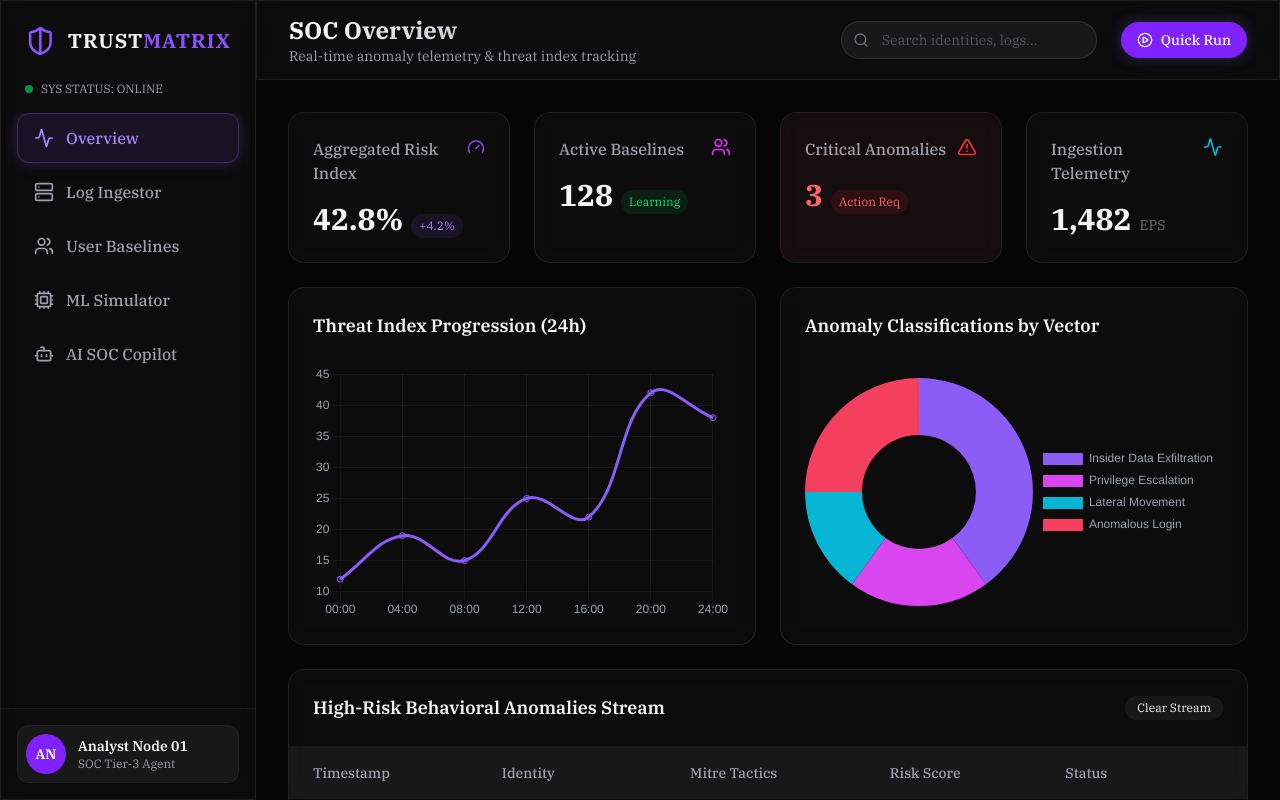
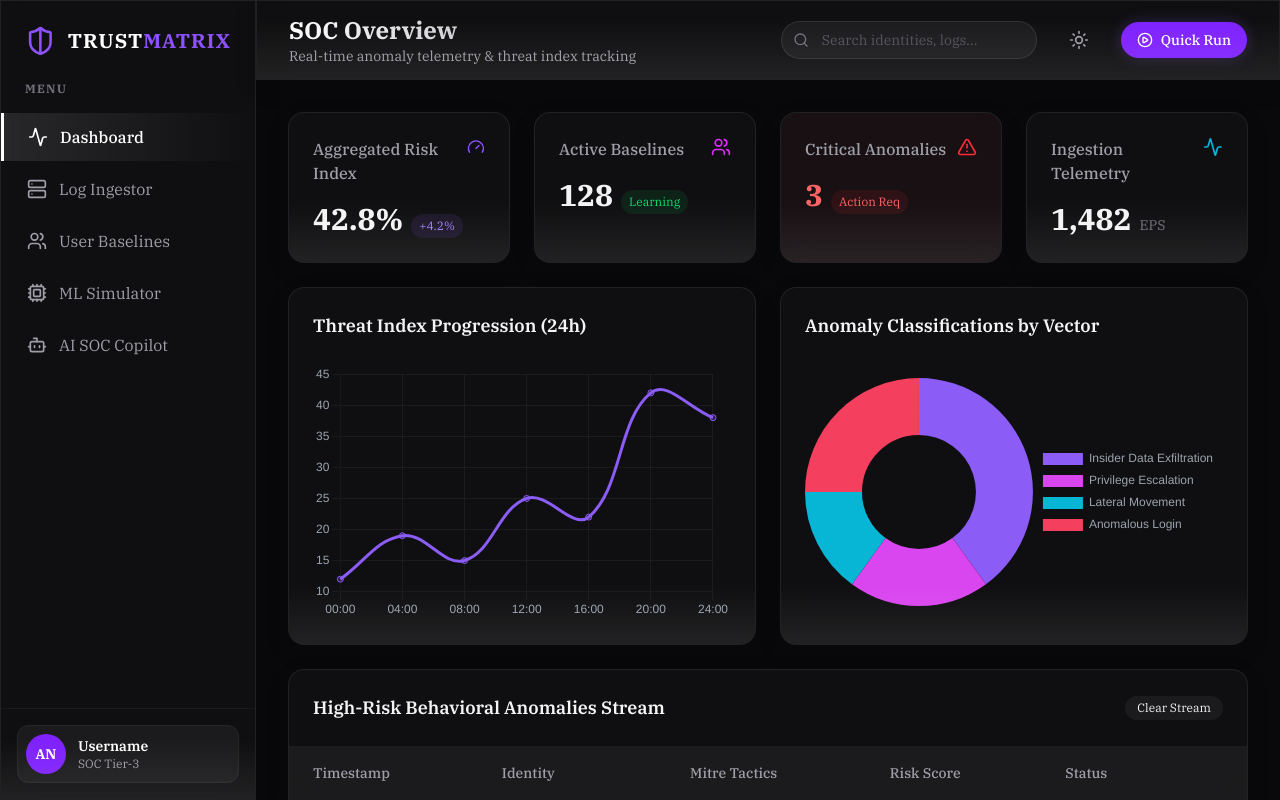
Before and after one commit to yuktac1011/TrustMatrix, a Next.js app in the folder frontend1/: page / in a window 1280 px wide. Built offline with nearby package versions, Linux system fonts and the light colour scheme.

Commit message:
feat: initialize frontend dashboard layout with header, sidebar, and overview analytics view

```diff
--- a/frontend1/app/globals.css
+++ b/frontend1/app/globals.css
@@ -1,9 +1,22 @@
 @import url('https://fonts.googleapis.com/css2?family=IBM+Plex+Serif:ital,wght@0,100;0,200;0,300;0,400;0,500;0,600;0,700;1,100;1,200;1,300;1,400;1,500;1,600;1,700&display=swap');
 @import "tailwindcss";
 
+@custom-variant dark (&:is(.dark *));
+
 :root {
-  --background: #000000;
+  --background: #f4f4f5;
+  --foreground: #18181b;
+  --panel-bg: rgba(255, 255, 255, 0.7);
+  --panel-border: rgba(0, 0, 0, 0.1);
+  --panel-glow: rgba(0, 0, 0, 0.03);
+}
+
+.dark {
+  --background: #09090b;
   --foreground: #ededed;
+  --panel-bg: rgba(20, 20, 22, 0.6);
+  --panel-border: rgba(255, 255, 255, 0.08);
+  --panel-glow: rgba(255, 255, 255, 0.08);
 }
 
 @theme inline {
@@ -19,45 +32,47 @@ body {
   font-family: 'IBM Plex Serif', serif;
 }
 
-/* Custom Scrollbar for dashboard feel */
-::-webkit-scrollbar {
-  width: 6px;
-  height: 6px;
+/* Custom Scrollbar */
+::-webkit-scrollbar { width: 6px; height: 6px; }
+::-webkit-scrollbar-track { background: transparent; }
+::-webkit-scrollbar-thumb { background: #a1a1aa; border-radius: 4px; }
+.dark ::-webkit-scrollbar-thumb { background: #3f3f46; }
+::-webkit-scrollbar-thumb:hover { background: #8b5cf6; }
+
+/* Glowing utilities */
+.glow-violet { box-shadow: 0 0 15px 0 rgba(139, 92, 246, 0.25); }
+.glow-fuchsia { box-shadow: 0 0 15px 0 rgba(217, 70, 239, 0.25); }
+.glow-cyan { box-shadow: 0 0 15px 0 rgba(6, 182, 212, 0.25); }
+.glow-red { box-shadow: 0 0 15px 0 rgba(239, 68, 68, 0.25); }
+
+/* Glass panel with bottom gradient glow */
+.glass-panel {
+  background: var(--panel-bg);
+  backdrop-filter: blur(16px);
+  -webkit-backdrop-filter: blur(16px);
+  border: 1px solid var(--panel-border);
+  position: relative;
+  overflow: hidden;
+  box-shadow: 0 8px 32px 0 rgba(0, 0, 0, 0.05);
 }
 
-::-webkit-scrollbar-track {
-  background: transparent;
+.glass-panel::after {
+  content: '';
+  position: absolute;
+  bottom: 0;
+  left: 0;
+  right: 0;
+  height: 60px;
+  background: linear-gradient(to top, var(--panel-glow), transparent);
+  pointer-events: none;
 }
 
-::-webkit-scrollbar-thumb {
-  background: #3f3f46;
-  border-radius: 4px;
+/* Active sidebar item gradient */
+.sidebar-active-gradient {
+  background: linear-gradient(90deg, rgba(0,0,0,0.05) 0%, transparent 100%);
+  border-left: 3px solid #000;
 }
-
-::-webkit-scrollbar-thumb:hover {
-  background: #8b5cf6;
+.dark .sidebar-active-gradient {
+  background: linear-gradient(90deg, rgba(255,255,255,0.1) 0%, transparent 100%);
+  border-left: 3px solid #fff;
 }
-
-/* Glowing utilities */
-.glow-violet {
-  box-shadow: 0 0 15px 0 rgba(139, 92, 246, 0.25);
-}
-
-.glow-fuchsia {
-  box-shadow: 0 0 15px 0 rgba(217, 70, 239, 0.25);
-}
-
-.glow-cyan {
-  box-shadow: 0 0 15px 0 rgba(6, 182, 212, 0.25);
-}
-
-.glow-red {
-  box-shadow: 0 0 15px 0 rgba(239, 68, 68, 0.25);
-}
-
-.glass-panel {
-  background: rgba(255, 255, 255, 0.03);
-  backdrop-filter: blur(12px);
-  -webkit-backdrop-filter: blur(12px);
-  border: 1px solid rgba(255, 255, 255, 0.08);
-}
--- a/frontend1/app/page.tsx
+++ b/frontend1/app/page.tsx
@@ -31,7 +31,7 @@ export default function Dashboard() {
   };
 
   return (
-    <div className="flex h-screen w-full bg-[#050505] text-zinc-100 font-sans overflow-hidden">
+    <div className="flex h-screen w-full bg-zinc-50 dark:bg-[#09090b] text-zinc-900 dark:text-zinc-100 font-sans overflow-hidden">
       <Sidebar activeTab={activeTab} setActiveTab={setActiveTab} />
 
       <div className="flex flex-col flex-1 min-w-0">
--- a/frontend1/components/Header.tsx
+++ b/frontend1/components/Header.tsx
@@ -1,4 +1,5 @@
-import { Search, PlayCircle } from "lucide-react";
+import { Search, PlayCircle, Sun, Moon } from "lucide-react";
+import { useState, useEffect } from "react";
 
 interface HeaderProps {
   title: string;
@@ -6,24 +7,44 @@ interface HeaderProps {
 }
 
 export default function Header({ title, subtitle }: HeaderProps) {
+  const [isDark, setIsDark] = useState(true);
+
+  useEffect(() => {
+    setIsDark(document.documentElement.classList.contains('dark'));
+  }, []);
+
+  const toggleTheme = () => {
+    if (isDark) {
+      document.documentElement.classList.remove('dark');
+      setIsDark(false);
+    } else {
+      document.documentElement.classList.add('dark');
+      setIsDark(true);
+    }
+  };
+
   return (
-    <header className="h-20 border-b border-white/5 glass-panel flex items-center justify-between px-8 bg-black/20 shrink-0">
+    <header className="h-20 border-b border-zinc-200 dark:border-white/5 glass-panel flex items-center justify-between px-8 shrink-0 z-10">
       <div>
-        <h1 className="text-2xl font-bold bg-clip-text text-transparent bg-gradient-to-r from-white to-zinc-400">
+        <h1 className="text-2xl font-bold bg-clip-text text-transparent bg-gradient-to-r from-zinc-800 to-zinc-500 dark:from-white dark:to-zinc-400">
           {title}
         </h1>
-        <p className="text-sm text-zinc-400">{subtitle}</p>
+        <p className="text-sm text-zinc-500 dark:text-zinc-400">{subtitle}</p>
       </div>
 
       <div className="flex items-center gap-6">
         <div className="relative group">
-          <Search className="w-4 h-4 absolute left-3 top-1/2 -translate-y-1/2 text-zinc-500 group-focus-within:text-violet-400 transition-colors" />
+          <Search className="w-4 h-4 absolute left-3 top-1/2 -translate-y-1/2 text-zinc-400 dark:text-zinc-500 group-focus-within:text-violet-500 dark:group-focus-within:text-violet-400 transition-colors" />
           <input
             type="text"
             placeholder="Search identities, logs..."
-            className="w-64 bg-white/5 border border-white/10 rounded-full pl-10 pr-4 py-2 text-sm focus:outline-none focus:border-violet-500/50 focus:ring-1 focus:ring-violet-500/50 transition-all placeholder:text-zinc-600"
+            className="w-64 bg-black/5 dark:bg-white/5 border border-zinc-200 dark:border-white/10 rounded-full pl-10 pr-4 py-2 text-sm focus:outline-none focus:border-violet-500/50 focus:ring-1 focus:ring-violet-500/50 transition-all placeholder:text-zinc-500 dark:placeholder:text-zinc-600 text-zinc-800 dark:text-zinc-200"
           />
         </div>
+
+        <button onClick={toggleTheme} className="p-2 rounded-full hover:bg-black/5 dark:hover:bg-white/10 transition-colors">
+          {isDark ? <Sun className="w-5 h-5 text-zinc-400 hover:text-white" /> : <Moon className="w-5 h-5 text-zinc-600 hover:text-black" />}
+        </button>
 
         <button className="flex items-center gap-2 bg-violet-600 hover:bg-violet-500 text-white px-4 py-2 rounded-full font-medium transition-all glow-violet text-sm">
           <PlayCircle className="w-4 h-4" />
--- a/frontend1/components/Sidebar.tsx
+++ b/frontend1/components/Sidebar.tsx
@@ -7,7 +7,7 @@ interface SidebarProps {
 
 export default function Sidebar({ activeTab, setActiveTab }: SidebarProps) {
   const navItems = [
-    { id: "overview", label: "Overview", icon: Activity },
+    { id: "overview", label: "Dashboard", icon: Activity },
     { id: "ingestor", label: "Log Ingestor", icon: Server },
     { id: "baselines", label: "User Baselines", icon: Users },
     { id: "simulator", label: "ML Simulator", icon: Cpu },
@@ -15,22 +15,19 @@ export default function Sidebar({ activeTab, setActiveTab }: SidebarProps) {
   ];
 
   return (
-    <aside className="w-64 glass-panel border-r border-white/5 flex flex-col h-full bg-black/40">
+    <aside className="w-64 glass-panel border-r border-zinc-200 dark:border-white/5 flex flex-col h-full bg-white/40 dark:bg-black/40 z-10">
       <div className="p-6 flex items-center gap-3">
-        <ShieldHalf className="w-8 h-8 text-violet-500" />
-        <span className="font-bold text-xl tracking-wider">
-          TRUST<span className="text-violet-500">MATRIX</span>
+        <ShieldHalf className="w-8 h-8 text-violet-600 dark:text-violet-500" />
+        <span className="font-bold text-xl tracking-wider text-black dark:text-white">
+          TRUST<span className="text-violet-600 dark:text-violet-500">MATRIX</span>
         </span>
       </div>
 
-      <div className="px-6 pb-4">
-        <div className="flex items-center gap-2 text-xs font-mono">
-          <span className="w-2 h-2 rounded-full bg-green-500 animate-pulse"></span>
-          <span className="text-zinc-400">SYS STATUS: ONLINE</span>
-        </div>
+      <div className="px-6 pb-4 text-xs font-bold text-zinc-500 tracking-widest uppercase">
+        Menu
       </div>
 
-      <nav className="flex-1 px-4 space-y-1 overflow-y-auto">
+      <nav className="flex-1 space-y-1 overflow-y-auto">
         {navItems.map((item) => {
           const Icon = item.icon;
           const isActive = activeTab === item.id;
@@ -38,27 +35,27 @@ export default function Sidebar({ activeTab, setActiveTab }: SidebarProps) {
             <button
               key={item.id}
               onClick={() => setActiveTab(item.id)}
-              className={`w-full flex items-center gap-3 px-4 py-3 rounded-xl transition-all duration-300 ${
+              className={`w-full flex items-center gap-3 px-6 py-3 transition-all duration-300 ${
                 isActive
-                  ? "bg-violet-500/10 text-violet-400 glow-violet border border-violet-500/30"
-                  : "text-zinc-400 hover:text-zinc-100 hover:bg-white/5 border border-transparent"
+                  ? "sidebar-active-gradient text-black dark:text-white font-medium"
+                  : "text-zinc-600 dark:text-zinc-400 hover:text-black dark:hover:text-zinc-100 hover:bg-black/5 dark:hover:bg-white/5 border-l-2 border-transparent"
               }`}
             >
               <Icon className="w-5 h-5" />
-              <span className="font-medium">{item.label}</span>
+              <span>{item.label}</span>
             </button>
           );
         })}
       </nav>
 
-      <div className="p-4 border-t border-white/5">
-        <div className="flex items-center gap-3 px-2 py-2 rounded-xl bg-white/5 border border-white/5">
-          <div className="w-10 h-10 rounded-full bg-violet-600 flex items-center justify-center font-bold text-sm">
+      <div className="p-4 border-t border-zinc-200 dark:border-white/5">
+        <div className="flex items-center gap-3 px-2 py-2 rounded-xl bg-black/5 dark:bg-white/5 border border-zinc-200 dark:border-white/5">
+          <div className="w-10 h-10 rounded-full bg-violet-600 flex items-center justify-center font-bold text-sm text-white">
             AN
           </div>
-          <div className="flex flex-col">
-            <span className="text-sm font-semibold">Analyst Node 01</span>
-            <span className="text-xs text-zinc-400">SOC Tier-3 Agent</span>
+          <div className="flex flex-col text-left">
+            <span className="text-sm font-semibold text-black dark:text-white">Username</span>
+            <span className="text-xs text-zinc-500 dark:text-zinc-400">SOC Tier-3</span>
           </div>
         </div>
       </div>
```
Also changed, not shown: frontend1/components/views/OverviewTab.tsx (+12 -12 lines).
